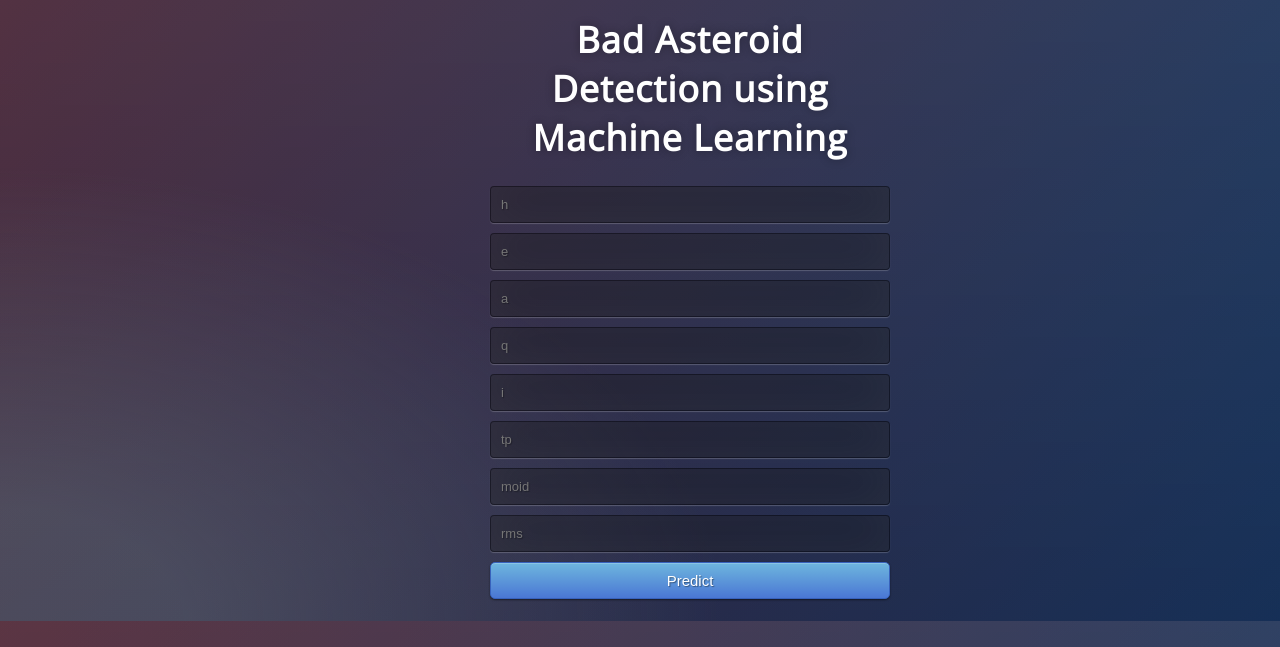
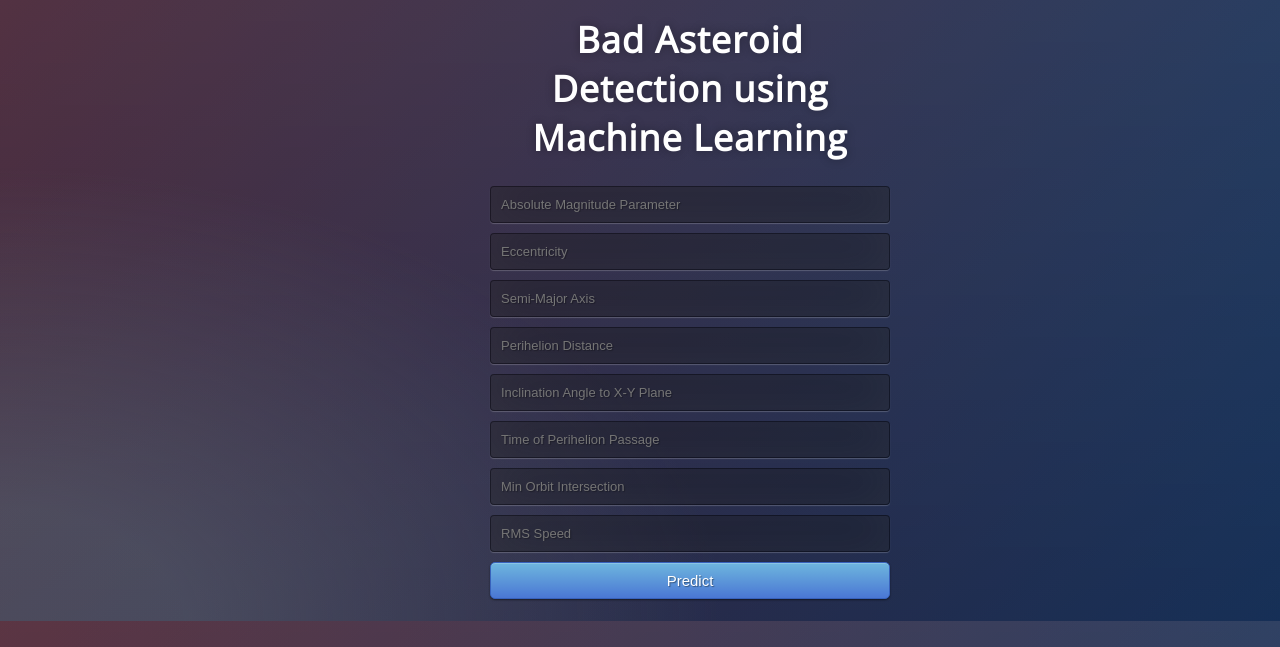
Before and after one commit to vedantbahel/badml-random, a Flask app: page / in a window 1280 px wide. Shown: the part 179-826 px from the top of the page. Run offline with Flask 2, Linux system fonts and the light colour scheme; parts of the project's set-up code (start-up, migrations or seed data) failed here and were passed over.

Commit message:
Update home.html

```diff
--- a/templates/home.html
+++ b/templates/home.html
@@ -18,14 +18,14 @@
 
      <!-- Main Input For Receiving Query to our ML -->
     <form action="{{ url_for('predict')}}"method="post">
-        <input type="text" name="interview_score3" placeholder="h" required="required" /><br>
-    	  <input type="text" name="experience" placeholder="e" required="required" /><br>
-        <input type="text" name="test_score" placeholder="a" required="required" /><br>
-        <input type="text" name="interview_score5" placeholder="q" required="required" /><br>
-        <input type="text" name="interview_score6" placeholder="i" required="required" /><br>
-        <input type="text" name="interview_score7" placeholder="tp" required="required" /><br>
-        <input type="text" name="interview_score8" placeholder="moid" required="required" /><br>
-        <input type="text" name="interview_score9" placeholder="rms" required="required" /><br>
+        <input type="text" name="interview_score3" placeholder="Absolute Magnitude Parameter" required="required" /><br>
+    	  <input type="text" name="experience" placeholder="Eccentricity" required="required" /><br>
+        <input type="text" name="test_score" placeholder="Semi-Major Axis" required="required" /><br>
+        <input type="text" name="interview_score5" placeholder="Perihelion Distance" required="required" /><br>
+        <input type="text" name="interview_score6" placeholder="Inclination Angle to X-Y Plane" required="required" /><br>
+        <input type="text" name="interview_score7" placeholder="Time of Perihelion Passage" required="required" /><br>
+        <input type="text" name="interview_score8" placeholder="Min Orbit Intersection" required="required" /><br>
+        <input type="text" name="interview_score9" placeholder="RMS Speed" required="required" /><br>
 
 
 
```
